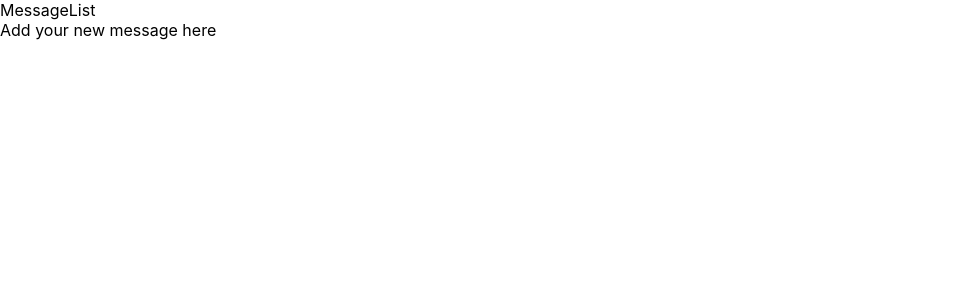
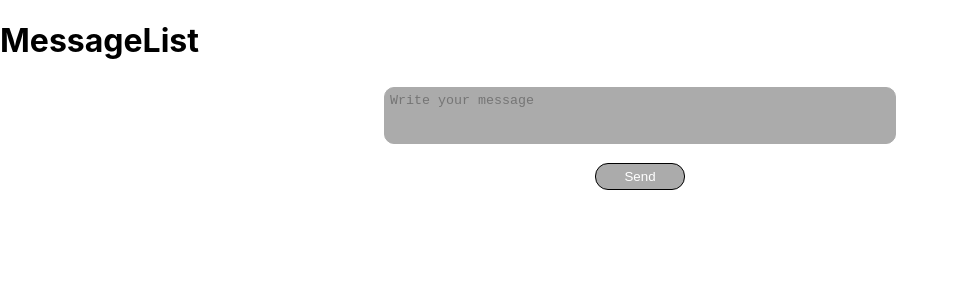
Before and after one commit to anna-ip/Message-board, a React (Create React App) app: page / in a window 1280 px wide. Shown: the top 300 px of the page, without its empty margins (0-958 px from the left). Built offline with nearby package versions, Linux system fonts and the light colour scheme.

Commit message:
Added a form and started build reducers and thunks for fetching mock API

```diff
--- a/db.json
+++ b/db.json
@@ -2,7 +2,7 @@
 	"messages": [
 		{
 			"id": 0,
-      "message": "Tonight I read Forbron och det röda äpplet"
+			"message": "Tonight I read Farbron och det röda äpplet"
 		},
 		{
 			"message": "Come and read for me",
--- /dev/null
+++ b/src/components/DeleteBtn.js
@@ -0,0 +1,22 @@
+import React from 'react'
+import { useDispatch } from 'react-redux'
+import { messages } from 'reducer/messages'
+import 'styles/DeleteBtn.css'
+
+
+
+export const DeleteBtn = ({ message }) => {
+	const dispatch = useDispatch()
+
+	const handleDeleteMessageClick = () => {
+		dispatch(messages.actions.deleteMessage(message))
+		console.log(handleDeleteMessageClick)
+	}
+
+	return (
+		<button
+			onClick={handleDeleteMessageClick}>
+			<span role="img" aria-label="x">✖︎</span>
+		</button>
+	)
+}
--- a/src/components/MessageList.js
+++ b/src/components/MessageList.js
@@ -1,11 +1,34 @@
 import React from 'react'
+import { useDispatch, useSelector } from 'react-redux'
+import { messages, fetchAllMessages } from 'reducer/messages'
+import 'styles/MessageList.css'
+import { DeleteBtn } from './DeleteBtn'
 
 export const MessageList = () => {
-	return (
-		<div>
-			{/* map. through the fetch to list the messages */}
-			MessageList
-		</div>
-	)
+  const allMessages = useSelector((state) => state.messages.allMessages)
+  console.log('MessageList', allMessages)
+  const dispatch = useDispatch()
 
+  const getMessages = () => {
+    console.log(getMessages)
+    dispatch(fetchAllMessages(allMessages))
+  }
+
+  return (
+    <div>
+      <h1>MessageList</h1>
+
+      <ul>
+        {allMessages.map((message) => (
+          <li key={message.id}
+            onClick={getMessages}
+          >
+            <DeleteBtn />
+            <p key={message.id}>{message.message}</p>
+          </li>
+        ))}
+      </ul>
+
+    </div>
+  )
 }
--- a/src/components/NewMessage.js
+++ b/src/components/NewMessage.js
@@ -1,10 +1,47 @@
-import React from 'react'
+
+import React, { useState } from 'react'
+import { useDispatch } from 'react-redux'
+import '../styles/NewMessage.css'
+import { messages } from 'reducer/messages'
 
 export const NewMessage = () => {
+	const [addNewMessage, setAddNewMessage] = useState('')
+	const dispatch = useDispatch()
+
+	// this button also needs to update the list of messages
+	const handleMessageSubmit = (event) => {
+		event.preventDefault()
+		console.log('submit!', addNewMessage)
+		dispatch(messages.actions.addMessage(addNewMessage))
+		// this empty the textarea once submited
+		setAddNewMessage('')
+	}
 	return (
 		<div>
-			{/* Add a form to post a new message */}
-			Add your new message here
+			{/* ******Form for sending a new message******* */}
+			<form onSubmit={handleMessageSubmit} className="add-message-form">
+				<label htmlFor="new-message">
+					<textarea
+						id="new-message"
+						className="input-message"
+						rows="3" // doesn't seem to work?
+						minLength="5"
+						maxLength="150"
+						placeholder="Write your message"
+						onChange={(event) => setAddNewMessage(event.target.value)} // value is what ever we write as a message
+						value={addNewMessage}
+						required />
+				</label>
+
+				{/* * Form submit button * */}
+				<div>
+					<button
+						className="add-message-btn"
+						type="submit">
+						Send
+          </button>
+				</div>
+			</form>
 		</div>
 	)
 }
--- a/src/reducer/messages.js
+++ b/src/reducer/messages.js
@@ -4,11 +4,108 @@ export const messages = createSlice({
 
 	name: 'messages',
 	initialState: {
-		text: []
+		allMessages: [],
+		selectedMessage: []
 	},
 
 	reducers: {
+		//this reducer is to get all messages from the first fetch
+		setMessages: (state, action) => {
+			console.log(state)
+			console.log(action)
+			state.allMessages = action.payload
+		},
 
+		addMessage: (state, action) => {
+			console.log('addMessage', state)
+			console.log('addMessage', action)
+			//author: Date:Now() gives it a millisecond based id-probably round it to the last two digit
+			state.allMessages.push({ author: Date.now(), message: action.payload })
+		},
+
+		//v.2
+		// addMessage: (state, action) => {
+		// 	console.log('addMessage', state)
+		// 	console.log('addMessage', action)
+		// 	const existingMessage = state.selectedMessage.find((message) => message.id === action.payload.id)
+		// 	if (existingMessage) {
+		// 	} else {
+		// 		// state.selectedMessage.push(action.payload)
+		// 		// or
+		// 		state.selectedMessages.push({ author: Date.now(), message: action.payload })
+		// 	}
+		// },
+
+		//to delete message the id will be needed
+		deleteMessage: (state, action) => {
+			console.log('deleteMessage', state)
+			console.log('deleteMessage', action)
+			//finds the task
+			//remove it from the array
+			//id= ....
+			// ex. state.items = state.items.filter((item) => item.id !== action.payload)
+
+			const existingMessage = state.selectedMessage.find((message) => message.id === action.payload.id)
+			if (existingMessage) {
+				state.selectedMessage = state.selectedMessage.filter((message) => message.id !== action.payload.id)
+			}
+		},
 	}
 
 })
+
+//This fetch is shown when a "new message is deleted"
+//GET all messages
+export const fetchAllMessages = () => {
+	return (dispatch) => {
+		fetch('http://localhost:3004/messages')
+			.then((res) => res.json())
+			.then((json) => {
+				console.log('Get', json)
+				dispatch(messages.actions.setMessages(json))
+			})
+	}
+}
+
+//POST a new Message
+export const fetchNewMessage = () => {
+	return (dispatch) => {
+		fetch('http://localhost:3004/messages', {
+			method: 'POST',
+			body: JSON.stringify(),
+			// body: JSON.stringify({ message }),
+			headers: { 'Content-Type': 'application/json' }
+		})
+			.then((res) => res.json())
+			.then((json) => {
+				console.log('POST', json)
+				dispatch(messages.actions.addMessage(json))
+
+				//dispatch allmessages/setMessages as well
+
+				//this is from the happy thought project
+				// .then((newMessage) => {
+				// 	setnewMessage((previousMessage) => [newMessage, ...previousMessage])
+				// })
+				// .then(() => setMessage(""))
+			})
+	}
+}
+
+
+// fetch Put message
+
+
+// fetch delete message
+export const fetchDeleteMessage = (id) => {
+	return (dispatch) => {
+		fetch(`http://localhost:3004/messages/${id}`, {
+			method: 'DELETE',
+		})
+			.then((res) => res.json())
+			.then(res => {
+				console.log('DELETE')
+				// dispatch(deleteMessage(messageId))
+			})
+	}
+}
--- /dev/null
+++ b/src/styles/DeleteBtn.css
@@ -0,0 +1,3 @@
+button {
+	color: black;
+}
--- /dev/null
+++ b/src/styles/MessageList.css
@@ -0,0 +1,19 @@
+li {
+	width: 500px;
+	height: auto;
+	border-radius: 10px;
+	list-style: none;
+	background-color: lightgray;
+	padding: 5px;
+	margin-bottom: 8px;
+	-webkit-box-shadow: 7px 10px 13px -10px #333333;
+  box-shadow: 7px 10px 13px -10px #333333;
+	/* border: 1px solid black; */
+
+}
+
+p {
+	color: black;
+	font-size: medium;
+	margin-left: 5px;
+}
--- /dev/null
+++ b/src/styles/NewMessage.css
@@ -0,0 +1,54 @@
+/* .add-message-container{
+	display: flex;
+	flex-direction: column;
+	padding: 10px 0;
+	border-bottom: 1.5px solid white;
+	justify-content: center;
+} */
+
+.add-message-form {
+	display: flex;
+	flex-direction: column;
+	flex-wrap: wrap;
+	align-items: center;
+	justify-content: center;
+
+	/* justify-content: space-evenly;
+	width: 100%; */
+}
+
+/* .input-message {
+	padding: 10px;
+	padding: 10px 0;
+	width: 400px;
+	height: 10px;
+	background-color: #ababab;
+	margin-right: 5px;
+	font-size: 16px;
+} */
+
+textarea {
+  border: 0.5px solid #ababab;
+	background-color: #ababab;
+	width: 500px;
+	height: auto;
+	border-radius: 10px;
+	padding: 5px;
+	margin: 5px;
+  resize: none; /** to prevent the posibility to expand the text box **/
+}
+
+/* .add-message-btn {
+	/* width: max-content; */
+	/* padding: 3px;
+	background-color: #ababab;
+}  */
+.add-message-btn {
+  width: 90px;
+  padding: 5px;
+  border: 1px solid black;
+  border-radius: 13px;
+  background-color: #ababab;
+  margin: 10px 0;
+  color: white;
+}
```
Also changed, not shown: src/styles/Message.css (deleted). Lines whose indentation alone changed are shown as unchanged.
